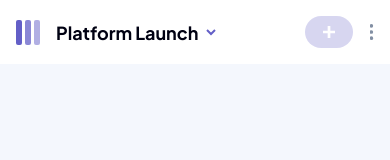
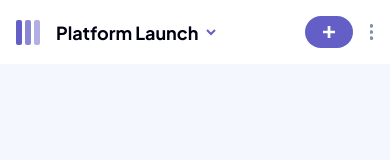
Before and after one commit to CodingWithJiro/frontend-mentor-kanban-task-management-web-app, a Next.js app: page / in a window 390 px wide. Shown: the top 160 px of the page. Built offline with nearby package versions, Linux system fonts and the light colour scheme.

Commit message:
feat: add hover and focus style to add task button in mobile nav bar

```diff
--- a/src/components/navigation/board-actions.tsx
+++ b/src/components/navigation/board-actions.tsx
@@ -4,10 +4,9 @@ export default function BoardActions() {
   return (
     <section className="flex items-center justify-end gap-4">
       <button
-        className="bg-main-purple cursor-pointer rounded-3xl px-4.5 py-2.5 opacity-25"
+        className="bg-main-purple focus-visible:outline-main-purple hover:bg-main-purple-hover cursor-pointer rounded-3xl px-4.5 py-2.5 opacity-100 outline-offset-4 outline-transparent transition-colors focus-visible:outline-2"
         type="button"
         aria-label="Add task to this board."
-        disabled
       >
         <Image
           src="/icons/icon-add-task-mobile.svg"
```
